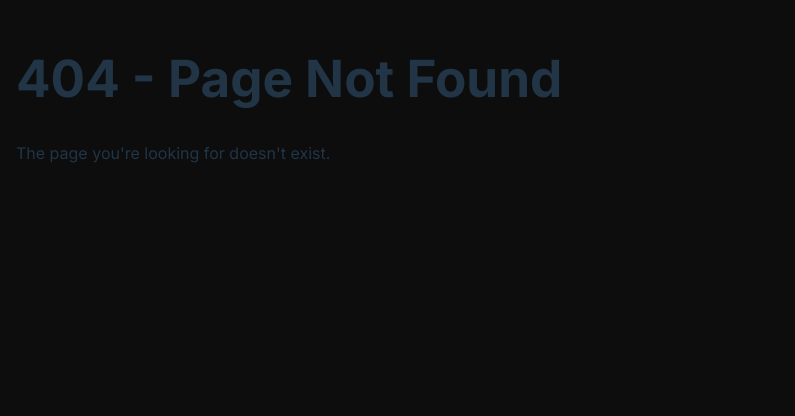
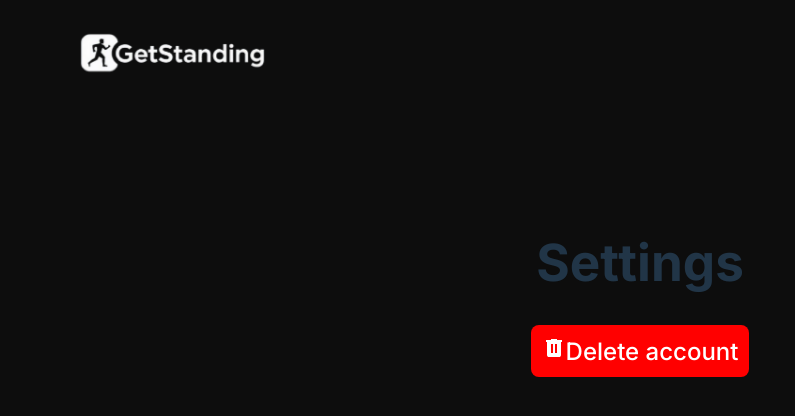
Before and after one commit to vladi245/WebFrontend-group8, a React (Vite) app: page /settings in a window 1280 px wide. Before the commit this address led to /error. Shown: the top 416 px of the page, without its empty margins (0-795 px from the left). Built offline with nearby package versions, Linux system fonts and the light colour scheme.

Commit message:
added settings page

```diff
--- a/src/App.tsx
+++ b/src/App.tsx
@@ -5,6 +5,7 @@ import ErrorPage from './pages/Errors'
 import Login from './pages/Login'
 import SignUp from './pages/SignUp'
 import AboutUs from './pages/AboutUs'
+import Settings from './pages/Settings'
 
 function App() {
 
@@ -17,7 +18,9 @@ function App() {
           <Route path="/sign-up" element={<SignUp />} />
           <Route path="/error" element={<ErrorPage />} />
           <Route path="/about" element={<AboutUs />} />
+          <Route path="/settings" element={<Settings />} />
           <Route path="*" element={<Navigate to="/error" replace />} />
+
         </Routes>
       </BrowserRouter>
     </>
--- /dev/null
+++ b/src/components/DeleteButton/DeleteButton.module.css
@@ -0,0 +1,8 @@
+.DeleteButton {
+    background-color: red;
+    color: white;
+    font-size: 24px;
+    padding: 10px;
+}
+
+;
--- /dev/null
+++ b/src/components/DeleteButton/DeleteButton.tsx
@@ -0,0 +1,16 @@
+import style from './DeleteButton.module.css';
+
+const DeleteButton = () => {
+    return(
+            <div className={style.buttonContainer}>
+                    <button className={style.DeleteButton}>
+                        <svg xmlns="http://www.w3.org/2000/svg" width="24" height="24" viewBox="0 0 24 24"><path fill="currentColor" d="M7 21q-.825 0-1.412-.587T5 19V6H4V4h5V3h6v1h5v2h-1v13q0 .825-.587 1.413T17 21zm2-4h2V8H9zm4 0h2V8h-2z"/>
+                        </svg>
+                        Delete account
+                    </button>
+
+            </div>
+
+    );
+};
+export default DeleteButton;
--- /dev/null
+++ b/src/pages/Settings/Settings.module.css
@@ -0,0 +1,15 @@
+.settingsContainer {
+    padding-top: 200px;
+    display: grid;
+    place-items: center;
+
+}
+
+.settingText {
+
+    display: grid;
+    place-items: center;
+
+}
+
+;
--- /dev/null
+++ b/src/pages/Settings/index.tsx
@@ -0,0 +1,17 @@
+import DeleteButton from "../../components/DeleteButton/DeleteButton";
+import style from './Settings.module.css'
+import Logo from '../../components/Logo/Logo'
+
+export default function Settings() {
+    return (
+        <div className={style.settingsContainer}>
+            <Logo />
+            <h1 className={style.settingsText}>
+                Settings
+            </h1>
+
+            <DeleteButton />
+
+        </div>
+    );
+};
```
